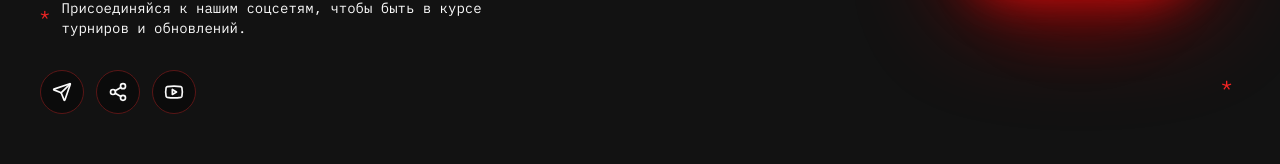
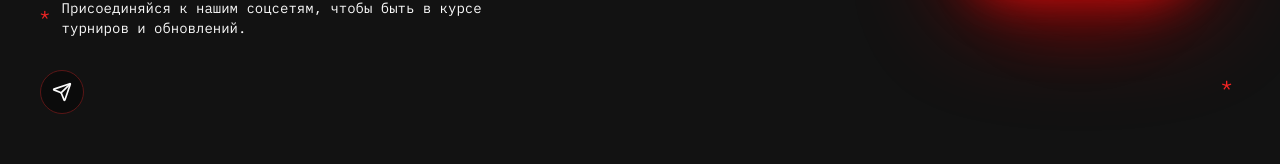
Before and after one commit to pr-poehali-dev/neptune-exploration-15, a React (Vite) app: page / in a window 1280 px wide. Shown: the part 1766-1930 px from the top of the page. Built offline with nearby package versions, Linux system fonts and the light colour scheme.

Commit message:
feat: telegram escape-cs link

```diff
--- a/src/components/Footer.tsx
+++ b/src/components/Footer.tsx
@@ -77,25 +77,13 @@ export default function Footer() {
 
             <div className="flex items-center gap-3 mt-8 justify-center md:justify-start">
               <a
-                href="#"
+                href="https://t.me/escape-cs"
+                target="_blank"
+                rel="noopener noreferrer"
                 aria-label="Telegram"
                 className="flex items-center justify-center w-11 h-11 rounded-full border border-border bg-background/40 text-foreground hover:bg-primary hover:text-primary-foreground hover:scale-110 transition-all duration-300"
               >
                 <Icon name="Send" size={20} />
-              </a>
-              <a
-                href="#"
-                aria-label="ВКонтакте"
-                className="flex items-center justify-center w-11 h-11 rounded-full border border-border bg-background/40 text-foreground hover:bg-primary hover:text-primary-foreground hover:scale-110 transition-all duration-300"
-              >
-                <Icon name="Share2" size={20} />
-              </a>
-              <a
-                href="#"
-                aria-label="YouTube"
-                className="flex items-center justify-center w-11 h-11 rounded-full border border-border bg-background/40 text-foreground hover:bg-primary hover:text-primary-foreground hover:scale-110 transition-all duration-300"
-              >
-                <Icon name="Youtube" size={20} />
               </a>
             </div>
           </div>
```
